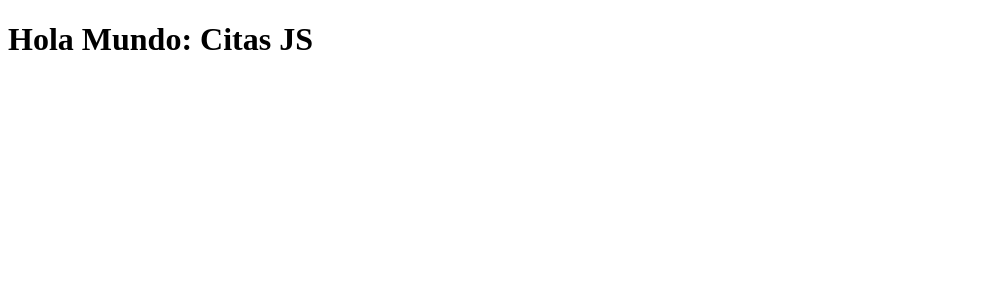
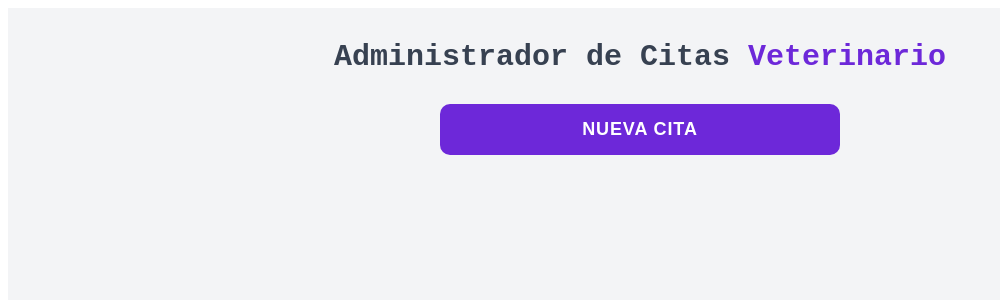
Before and after one commit to zuazoov-utr/citasReactJS-IDGS9A, a React (Vite) app: page / in a window 1280 px wide. Shown: the top 300 px of the page, without its empty margins (0-1000 px from the left). Built offline with nearby package versions, Linux system fonts and the light colour scheme.

Commit message:
Create header and button structure and first useState

```diff
--- a/src/App.jsx
+++ b/src/App.jsx
@@ -1,10 +1,22 @@
+import { useState } from 'react';
+import './css/App.css';
 
 function App() {
+  const [visible, setVisible] = useState(false);
 
   return (
-    <>
-     <h1>Hola Mundo: Citas JS</h1>
-    </>
+    <main className="container">
+      <h1 className="titulo">
+        Administrador de Citas <span className="titulo-bold">Veterinario</span>
+      </h1>
+      <button
+        type='button'
+        className='btn-nueva-cita'
+        onClick={() => setVisible(true)}
+      >
+        <span className='btn-texto-nueva-cita'>Nueva Cita</span>
+      </button>
+    </main>
   )
 }
 
--- /dev/null
+++ b/src/css/App.css
@@ -0,0 +1,46 @@
+
+.container {
+    background-color: #f3f4f6;
+    min-height: 100vh;
+    padding: 2rem 1rem;
+    box-sizing: border-box;
+    font-family: 'Courier New', Courier, monospace;
+}
+
+.titulo {
+    text-align: center;
+    font-size: 1.875rem; /* 30px */
+    color: #374151;
+    font-weight: 600;
+    margin: 0;
+}
+
+.titulo-bold {
+    font-weight: 900;
+    color: #6d28d9;
+}
+
+.btn-nueva-cita {
+    display: block;
+    background-color: #6d28d9;
+    padding: 0.9375rem 1.5rem;
+    margin: 1.875rem auto 0 auto;
+    border-radius: 10px;
+    border: none;
+    width: 100%;
+    max-width: 400px;
+    transition: background-color 0.2s ease;
+}
+
+.btn-nueva-cita:hover {
+    background-color: #5b21b6;
+}
+
+.btn-texto-nueva-cita {
+    text-align: center;
+    color: #FFF;
+    font-size: 1.125rem;
+    font-weight: 900;
+    text-transform: uppercase;
+    letter-spacing: 0.05em;
+}
```
